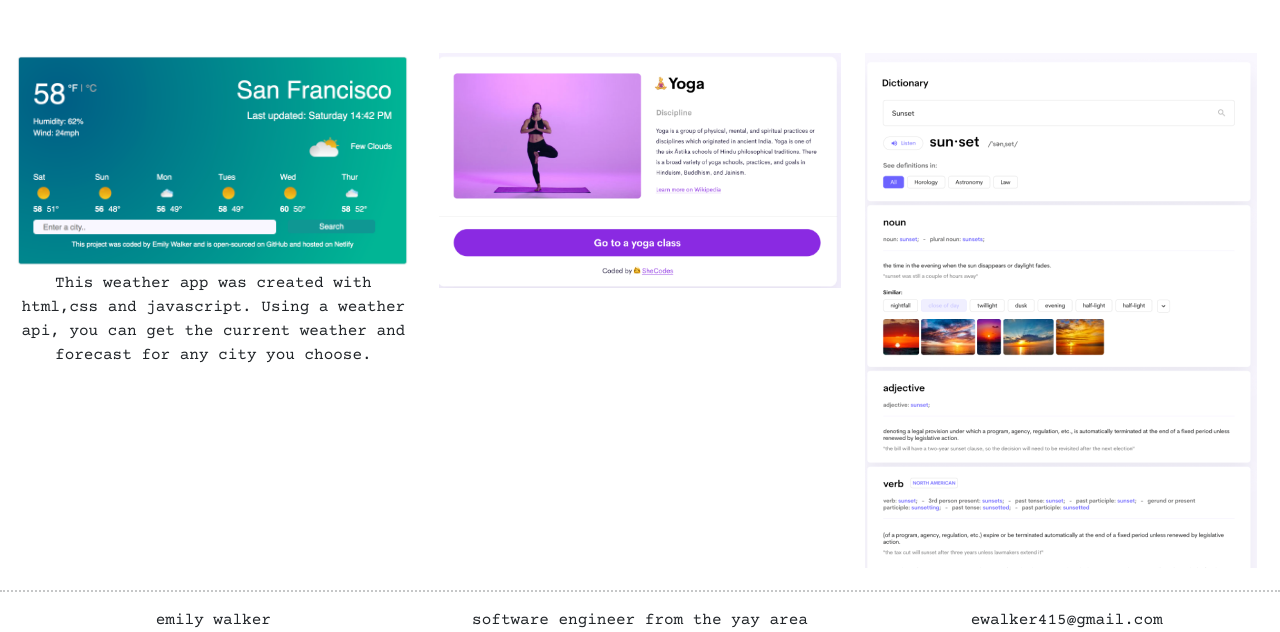
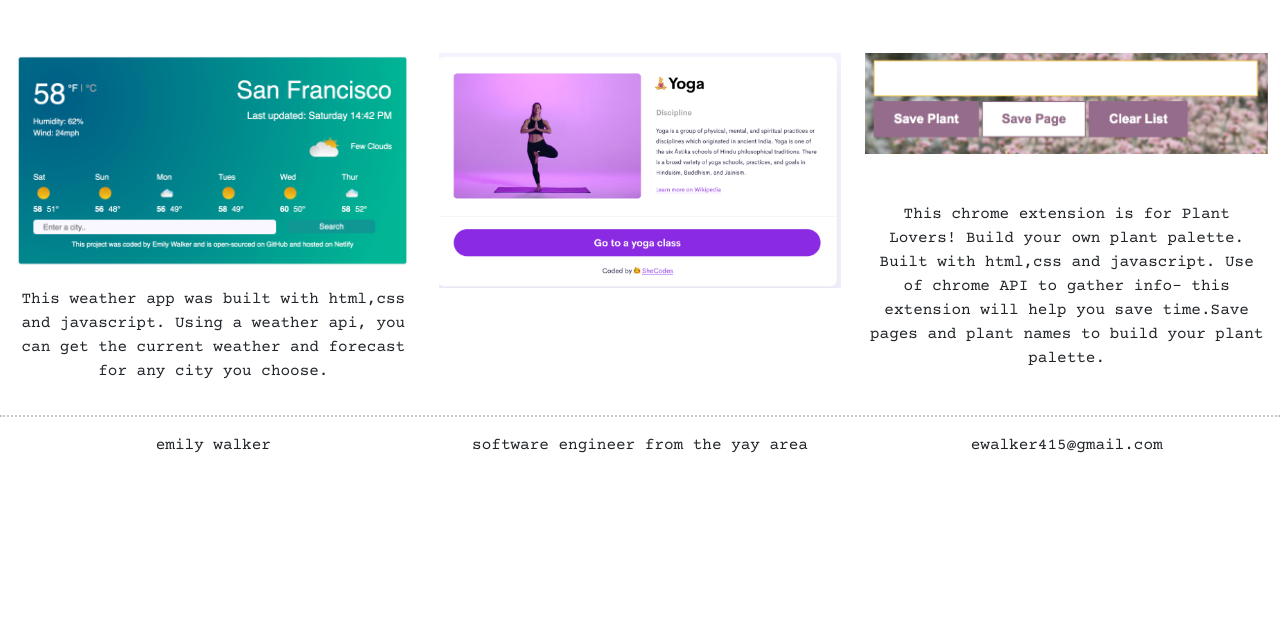
Before and after one commit to ewalker24/Portfolio-Project, a plain HTML site: page portfolio.html in a window 1280 px wide. Shown: the part 171-803 px from the top of the page. Drawn offline with nearby package versions, Linux system fonts and the light colour scheme.

Commit message:
added chrome_ext to projects

```diff
--- a/css/styles.css
+++ b/css/styles.css
@@ -31,12 +31,12 @@ h2 a {
   opacity: 0.5;
 }
 #weather-app,
-#yoga-app,
+#chrome_ext,
 #dictionary-app {
   opacity: 1;
 }
 #weather-app:hover,
-#yoga-app:hover,
+#chrome_ext:hover,
 #dictionary-app:hover {
   opacity: 0.5;
 }
--- a/portfolio.html
+++ b/portfolio.html
@@ -44,8 +44,8 @@
               alt="weather app picture with link to app"
           /></a>
           <div class="weatherP">
-            <p class="text-center">
-              This weather app was created with html,css and javascript. Using a
+            <p class="text-center mt-3">
+              This weather app was built with html,css and javascript. Using a
               weather api, you can get the current weather and forecast for any
               city you choose.
             </p>
@@ -61,11 +61,19 @@
         </div>
         <div class="col-sm-4 mt-5">
           <img
-            src="images/dictionary.png"
-            id="dictionary-app"
+            src="images/chrome_ext.png"
+            id="chrome_ext"
             class="img-fluid"
-            alt="Dictionary App"
+            alt="My plant palette chrome ext"
           />
+          <div class="chromeP">
+            <p class="text-center mt-5">
+              This chrome extension is for Plant Lovers! Build your own plant
+              palette. Built with html,css and javascript. Use of chrome API to
+              gather info- this extension will help you save time.Save pages and
+              plant names to build your plant palette.
+            </p>
+          </div>
         </div>
       </div>
     </div>
```
Also changed, not shown: images/chrome_ext.png (added), images/dictionary.png (deleted), 2 other files.
